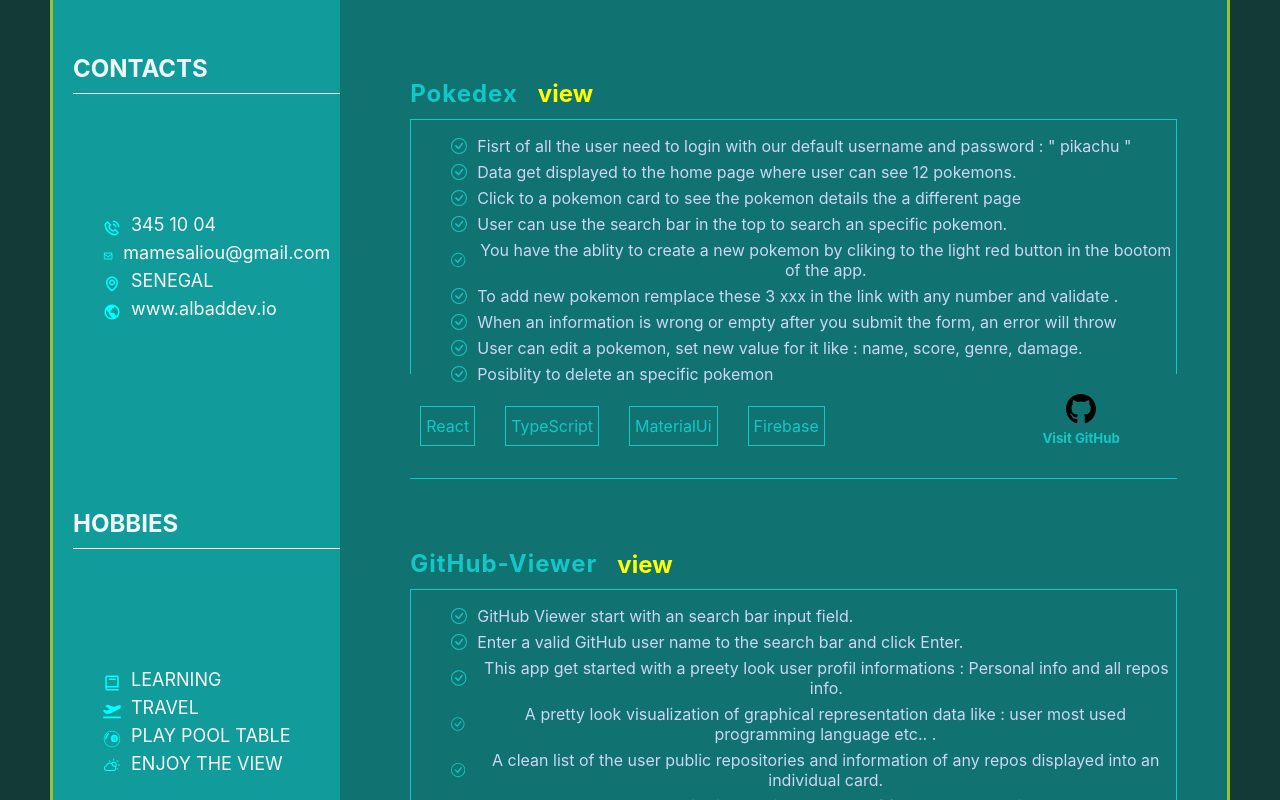
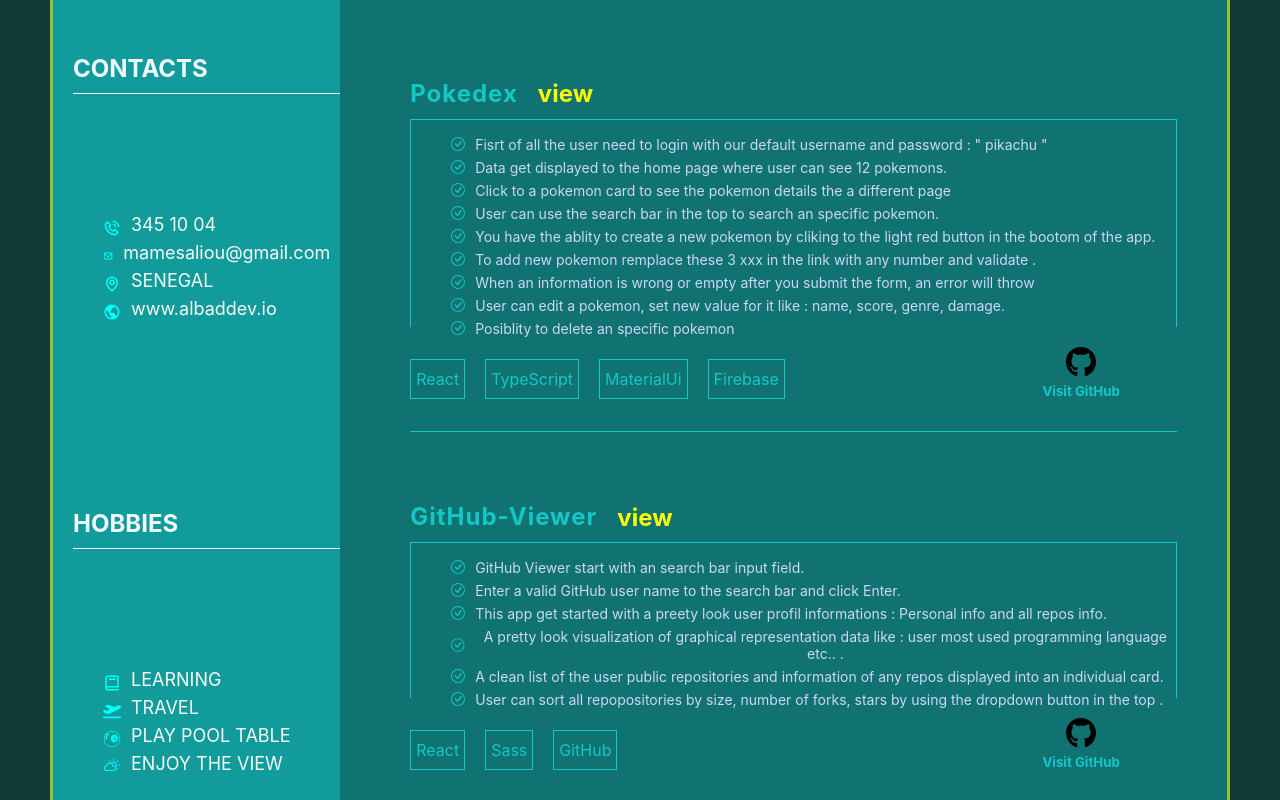
Before and after one commit to AlbadDev/portfolio_v1, a Next.js app: page /resume in a window 1280 px wide. Shown: the part 920-1720 px from the top of the page. Built offline with nearby package versions, Linux system fonts and the light colour scheme.

Commit message:
Update: chance font size and remove padding left

```diff
--- a/styles/ExperienceCard.module.scss
+++ b/styles/ExperienceCard.module.scss
@@ -59,6 +59,7 @@
                     display: flex;
                     justify-content: center;
                     align-items: center;
+                    font-size: 14px;
                     .listIcon {
                         margin-right: 10px;
                         color: #14c7c7;
@@ -78,11 +79,10 @@
                 //justify-content: flex-start;
                 width: 75%;
                 //background-color: #ccd6f6;
-                //border: 1px solid #14c7c7;
                 .listContainer {
                     list-style: none;
                     align-items: center;
-                    padding: 10px;
+                    padding-right: 10px;
                     .listOfTechno {
                         display: flex;
                         align-items: center;
```
